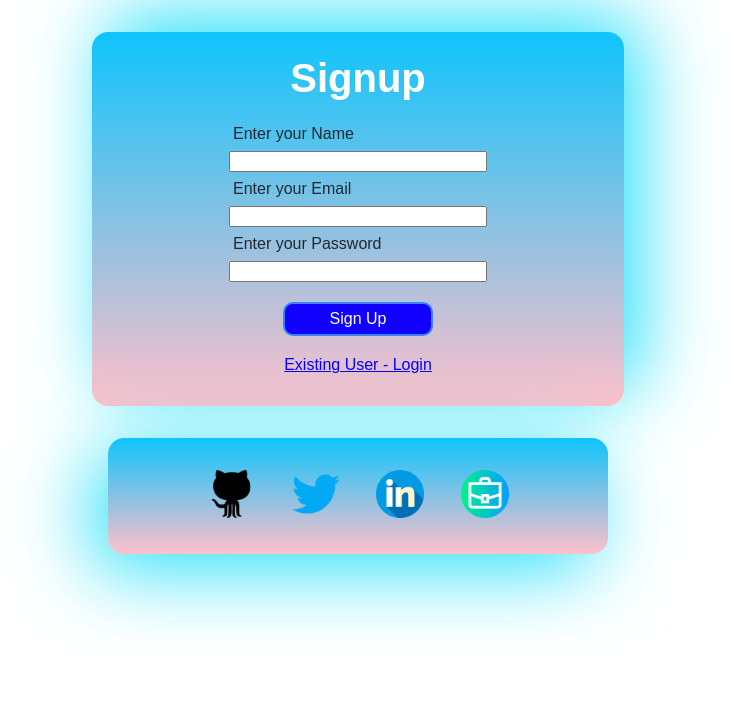
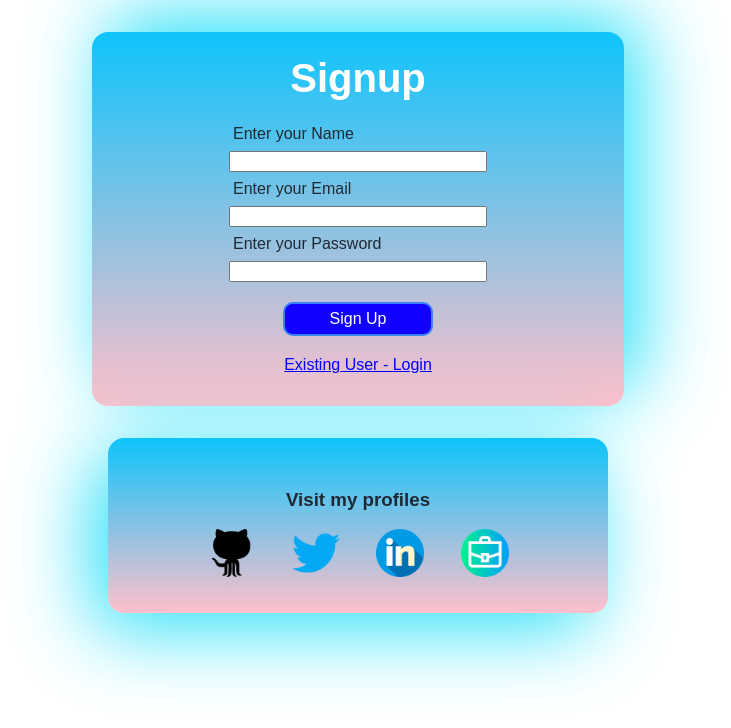
Before and after one commit to Ananth-lab/Expense-Tracker, a website: page public/html/signup.html in a window 1280 px wide. Shown: the whole page, without its empty margins (282-1013 px from the left). Drawn offline with nearby package versions, Linux system fonts and the light colour scheme.

Commit message:
made it ready for localhost

```diff
--- a/app.js
+++ b/app.js
@@ -106,7 +106,7 @@ User.hasMany(FileAudit, {
 
 FileAudit.belongsTo(User);
 
-sequelize.sync()
+sequelize.sync({force : false})
   .then(() => {
     // https.createServer({ key: privateKey, cert: certificate }, app)
     //   .listen(process.env.PORT || 3000)
--- a/public/html/signup.html
+++ b/public/html/signup.html
@@ -23,11 +23,16 @@
         <a href="./login.html"  id = "switch">Existing User - Login</a>
     </form>
     <footer class="footer">
-        <ul class = "footer-links">
-            <li><a class ="footer-a" href="https://github.com/Ananth-lab"><img src="./../Assets/github-big-logo.png" alt=""></a></li>
-            <li><a class ="footer-a" href="https://twitter.com/anantharaj_bhat"><img src="./../Assets/twitter.png" alt=""></a></li>
-            <li><a class ="footer-a" href="https://www.linkedin.com/in/anantharaja-bhat-b-0bb8b9176/"><img src="./../Assets/linkedin.png" alt=""></a></li>
-            <li><a class ="footer-a" href="https://anantharaja-portfolio.netlify.app/"><img src="./../Assets/portfolio.png" alt=""></a></li>
+        <ul class="footer-links">
+            <h3 class="footer-heading">Visit my profiles</h3>
+            <li><a class="footer-a" href="https://github.com/Ananth-lab"><img src="./../Assets/github-big-logo.png"
+                        alt=""></a></li>
+            <li><a class="footer-a" href="https://twitter.com/anantharaj_bhat"><img src="./../Assets/twitter.png"
+                        alt=""></a></li>
+            <li><a class="footer-a" href="https://www.linkedin.com/in/anantharaja-bhat-b-0bb8b9176/"><img
+                        src="./../Assets/linkedin.png" alt=""></a></li>
+            <li><a class="footer-a" href="https://anantharaja-portfolio.netlify.app/"><img
+                        src="./../Assets/portfolio.png" alt=""></a></li>
         </ul>
     </footer>
     <!-- <script src="https://cdnjs.cloudflare.com/ajax/libs/axios/1.1.3/axios.min.js"></script> -->
```
Also changed, not shown: public/html/expense.html (+10 -5 lines), public/html/forgot-password.html (+13 -0 lines), public/html/login.html (+10 -5 lines), 1 other file.
